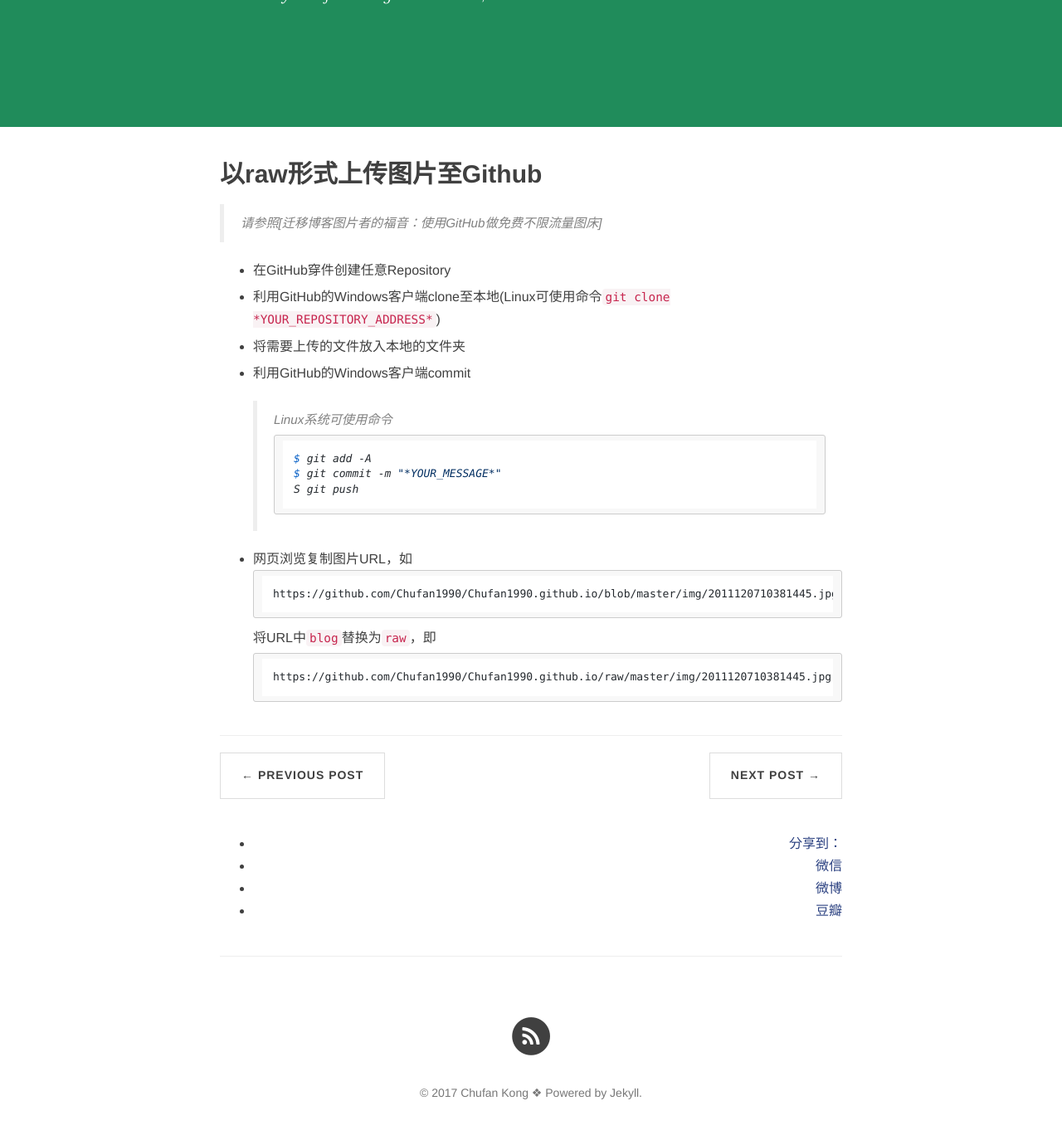
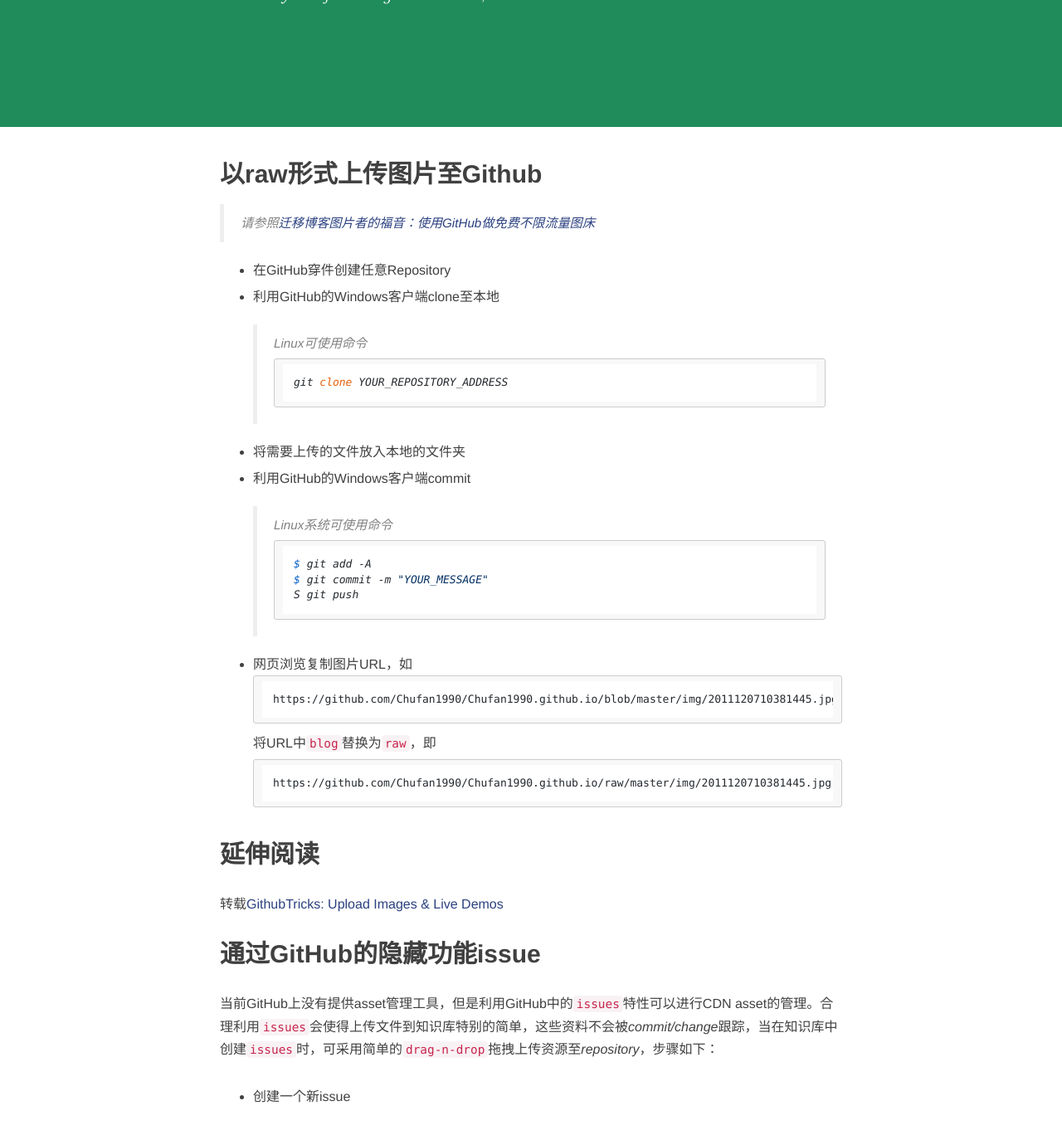
Before and after one commit to Chufan1990/Chufan1990.github.io, a Jekyll site: the page built from _posts/2017-09-09-Github-image-hosting-tips.md, in a window 1280 px wide and 1400 px high, scrolled down 281 px. Shown: the top 1368 px of the window at 83% size. Built offline with Jekyll 4.4.1, drawn with Linux system fonts in a browser that asks for light colours; nearby versions of some CDN libraries; comment, search, counter and statistics services are not loaded; some of the changed text lies outside the part shown.

Commit message:
2017-09-09

````diff
--- a/_posts/2017-09-09-Github-image-hosting-tips.md
+++ b/_posts/2017-09-09-Github-image-hosting-tips.md
@@ -9,11 +9,15 @@
 
 ## 以raw形式上传图片至Github
 
-> 请参照[迁移博客图片者的福音：使用GitHub做免费不限流量图床]
+> 请参照[迁移博客图片者的福音：使用GitHub做免费不限流量图床](http://jingpin.jikexueyuan.com/article/36279.html)
 
 - 在GitHub穿件创建任意Repository
 
-- 利用GitHub的Windows客户端clone至本地(Linux可使用命令`git clone *YOUR_REPOSITORY_ADDRESS*`)
+- 利用GitHub的Windows客户端clone至本地
+> Linux可使用命令
+> ```
+> git clone YOUR_REPOSITORY_ADDRESS
+> ```
 
 - 将需要上传的文件放入本地的文件夹
 
@@ -21,7 +25,7 @@
 > Linux系统可使用命令
 > ```
 > $ git add -A
-> $ git commit -m "*YOUR_MESSAGE*"
+> $ git commit -m "YOUR_MESSAGE"
 > S git push
 > ```
 
@@ -33,3 +37,21 @@
 ```
 https://github.com/Chufan1990/Chufan1990.github.io/raw/master/img/2011120710381445.jpg
 ```
+
+## 延伸阅读
+
+转载[GithubTricks: Upload Images & Live Demos](http://solutionoptimist.com/2013/12/28/awesome-github-tricks/)
+
+## 通过GitHub的隐藏功能issue
+
+当前GitHub上没有提供asset管理工具，但是利用GitHub中的``issues``特性可以进行CDN asset的管理。合理利用``issues``会使得上传文件到知识库特别的简单，这些资料不会被*commit/change*跟踪，当在知识库中创建``issues``时，可采用简单的``drag-n-drop``拖拽上传资源至*repository*，步骤如下：
+
+- 创建一个新issue
+
+![]()
+
+- 拖拽图片进去，一次可以添加多个文件（然后把图片的引用复制过来，粘贴到*markdown*)
+
+![]()
+
+- 上传完``issue``之后，就可以直接在图片上右键复制图片URL
````
Also changed, not shown: img/13bc7eea-132a-11e7-9654-00e275ce3af1.JPG (added), img/19_upload_fig.JPG (added).
